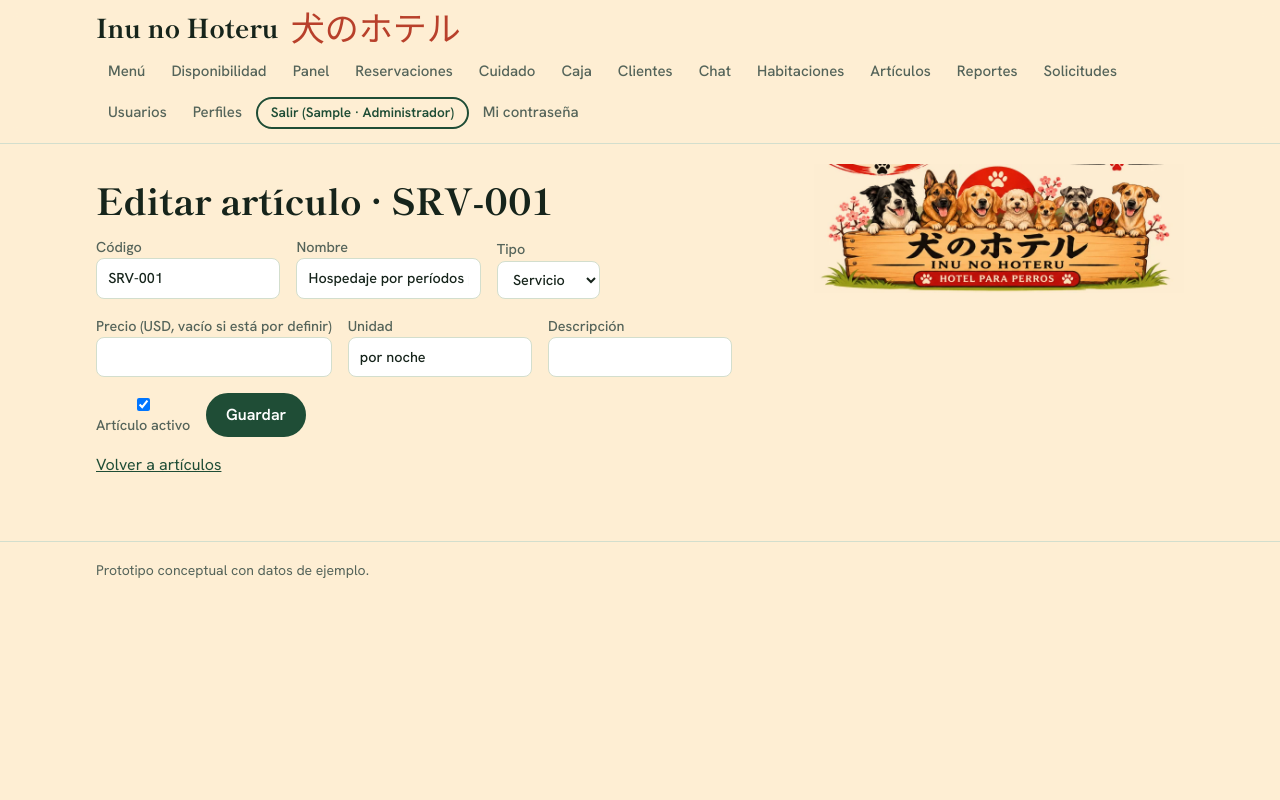
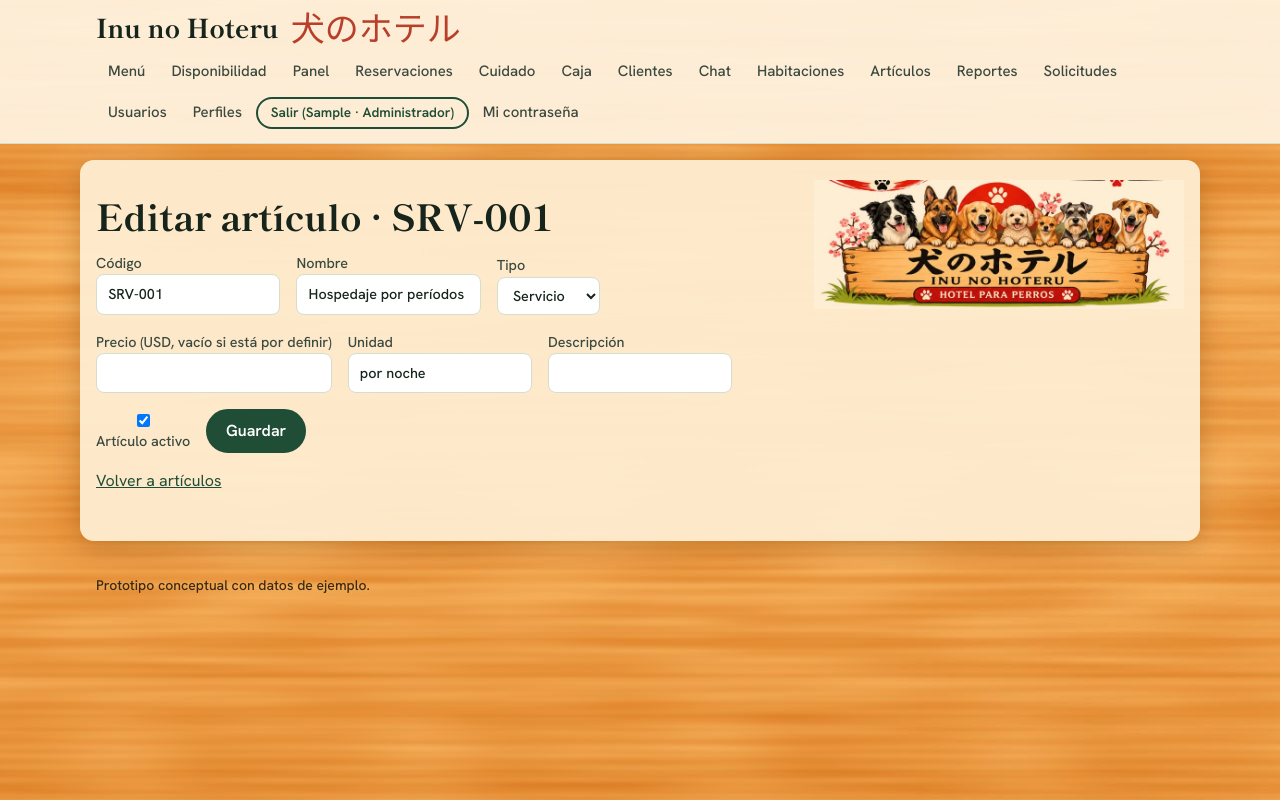
Before and after one commit to Rams1979/ProyectoFinal, a Django app: page /articulos/1/ in a window 1280 px wide. Run offline with Django 5.2, Linux system fonts and the light colour scheme; the visitor is signed in with stand-in values (Sample User, id 1); data comes from the database, SQL or seed files in the repository; data that the repository does not hold is empty.

Commit message:
Fondo de madera tomado de la textura de referencia
Co-Authored-By: Claude Sonnet 5.5 <noreply@anthropic.com>
Claude-Session: https://claude.ai/code/session_01H4VduQXZ5Z2oXwXXKB9S3a

```diff
--- a/hotel/templates/hotel/base.html
+++ b/hotel/templates/hotel/base.html
@@ -8,18 +8,18 @@
   <link rel="preconnect" href="https://fonts.gstatic.com" crossorigin>
   <link rel="stylesheet" href="https://fonts.googleapis.com/css2?family=Hanken+Grotesk:wght@400;500;600;700&family=Shippori+Mincho:wght@500;700;800&display=swap">
   <style>
-    :root { --bg:#FEEED3; --ink:#16241B; --muted:#55645A; --moss:#1F4D36; --leaf:#7FA77A; --tint:#E3ECDD; --line:#D3DECD; --seal:#B8402B;
+    :root { --bg:#FEEED3; --ink:#16241B; --muted:#3B4A40; --moss:#1F4D36; --leaf:#7FA77A; --tint:#E3ECDD; --line:#D3DECD; --seal:#B8402B;
             --font-display:"Shippori Mincho","Hiragino Mincho ProN","Yu Mincho",Georgia,serif; --font-body:"Hanken Grotesk","Segoe UI",system-ui,sans-serif; }
     * { box-sizing: border-box; }
-    body { font-family: var(--font-body); font-size: 16px; line-height: 1.55; margin: 0; color: var(--ink); background: var(--bg); }
+    body { font-family: var(--font-body); font-size: 16px; line-height: 1.55; margin: 0; color: var(--ink); background: #F6AD55 url('{% static "hotel/madera.jpg" %}') repeat; background-attachment: fixed; }
     h1, h2, h3 { font-family: var(--font-display); line-height: 1.15; color: var(--ink); }
     h2 { font-size: clamp(26px, 4vw, 36px); font-weight: 800; margin: 1.2rem 0 .6rem; }
     h3 { font-size: 21px; font-weight: 700; margin: 1.4rem 0 .5rem; }
     a { color: var(--moss); }
     :focus-visible { outline: 3px solid var(--seal); outline-offset: 3px; border-radius: 4px; }
     .wrap { max-width: 1120px; margin-inline: auto; padding: 0 16px; }
-    main.wrap { padding-top: 1rem; padding-bottom: 3rem; }
-    .topbar { position: sticky; top: 0; z-index: 30; background: rgba(254,238,211,.94); backdrop-filter: blur(8px); border-bottom: 1px solid var(--line); }
+    main.wrap { padding-top: 1rem; padding-bottom: 2rem; margin-block: 1rem; background: rgba(254,238,211,.94); border-radius: 14px; box-shadow: 0 6px 24px rgba(90,45,5,.25); }
+    .topbar { position: sticky; top: 0; z-index: 30; background: rgba(255,244,225,.93); backdrop-filter: blur(8px); border-bottom: 1px solid var(--line); }
     .topbar-in { display: flex; flex-wrap: wrap; align-items: center; gap: 8px 16px; padding-block: 10px; }
     .brand { display: flex; align-items: center; gap: 12px; text-decoration: none; color: var(--ink); margin-right: auto; }
     .brand b { font-family: var(--font-display); font-size: 26px; font-weight: 800; line-height: 1.05; }
@@ -72,7 +72,7 @@
     .resumen { display: flex; flex-wrap: wrap; gap: .5rem 1.2rem; margin: .5rem 0 1rem; }
     .resumen strong { font-family: var(--font-display); font-size: 1.3rem; }
     form.en-linea { display: inline; margin: 0; }
-    footer.pie { border-top: 1px solid var(--line); color: var(--muted); font-size: 14px; padding-block: 18px; }
+    footer.pie { color: #3B2A12; font-weight: 500; font-size: 14px; padding-block: 18px; }
   </style>
 </head>
 <body>
```
Also changed, not shown: hotel/static/hotel/madera.jpg (added).
